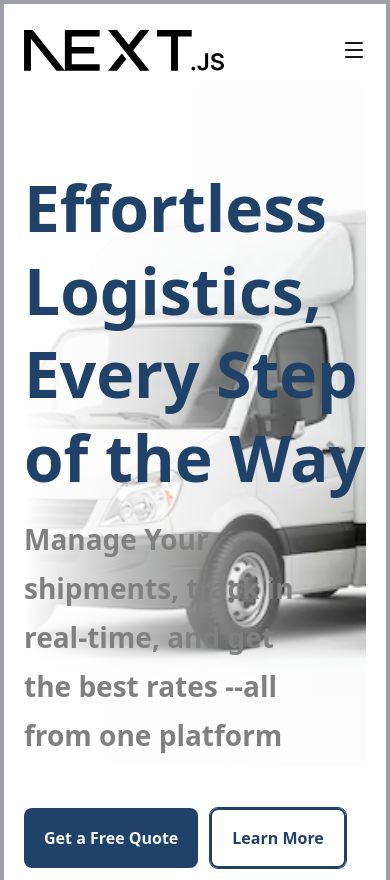
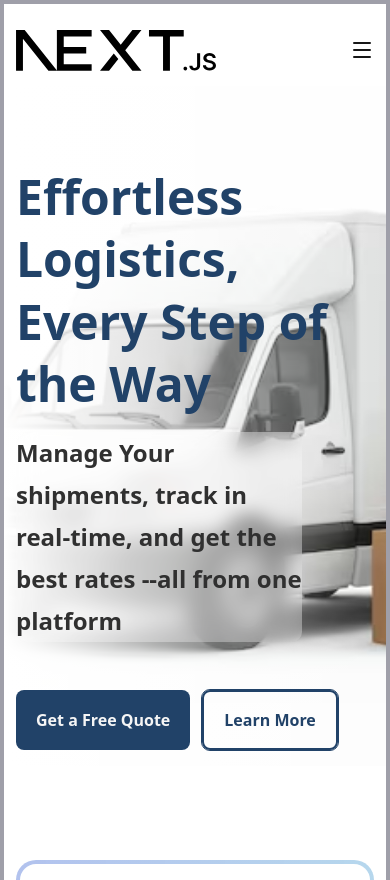
Before and after one commit to PouryaSoleimani/NEXT__JS__BOOTCAMP, a Next.js app: page /advanced-css in a window 390 px wide. Shown: the top 880 px of the page. Built offline with nearby package versions, Linux system fonts and the light colour scheme.

Commit message:
ADVANCED__CSS

```diff
--- a/app/globals.css
+++ b/app/globals.css
@@ -95,3 +95,9 @@ body {
    margin-inline: auto;
    padding-block: 1rem;
 }
+
+@media (width <= 520px){
+   .container {
+      padding: 0 0;
+   }
+}
--- a/styles/header.css
+++ b/styles/header.css
@@ -85,8 +85,9 @@ header {
    }
 }
 
-@media (width <= 490px) {
+@media (width <= 520px) {
    header {
+      padding-inline: 0.75rem;
       .logo {
          width: 100;
          height: 20;
--- a/styles/hero-2.css
+++ b/styles/hero-2.css
@@ -153,7 +153,7 @@
             }
          }
          h1 {
-            max-width: 100%;
+            max-inline-size: 100%;
          }
 
          p {
@@ -162,3 +162,21 @@
       }
    }
 }
+
+@media (max-width: 520px) {
+   .hero {
+      padding-inline: 0.75rem;
+      .hero-content {
+         h1 {
+            font-size: 3rem;
+         }
+         p {
+            font-size: 1.5rem;
+            color: #303030;
+            background-color: #ffffff4f;
+            backdrop-filter: blur(10px);
+            border-radius: 10px;
+         }
+      }
+   }
+}
--- a/styles/services.css
+++ b/styles/services.css
@@ -88,3 +88,9 @@
       }
    }
 }
+
+@media (width <= 520px) {
+   .services_wrapper {
+      padding-inline: 0.75rem;
+   }
+}
```
